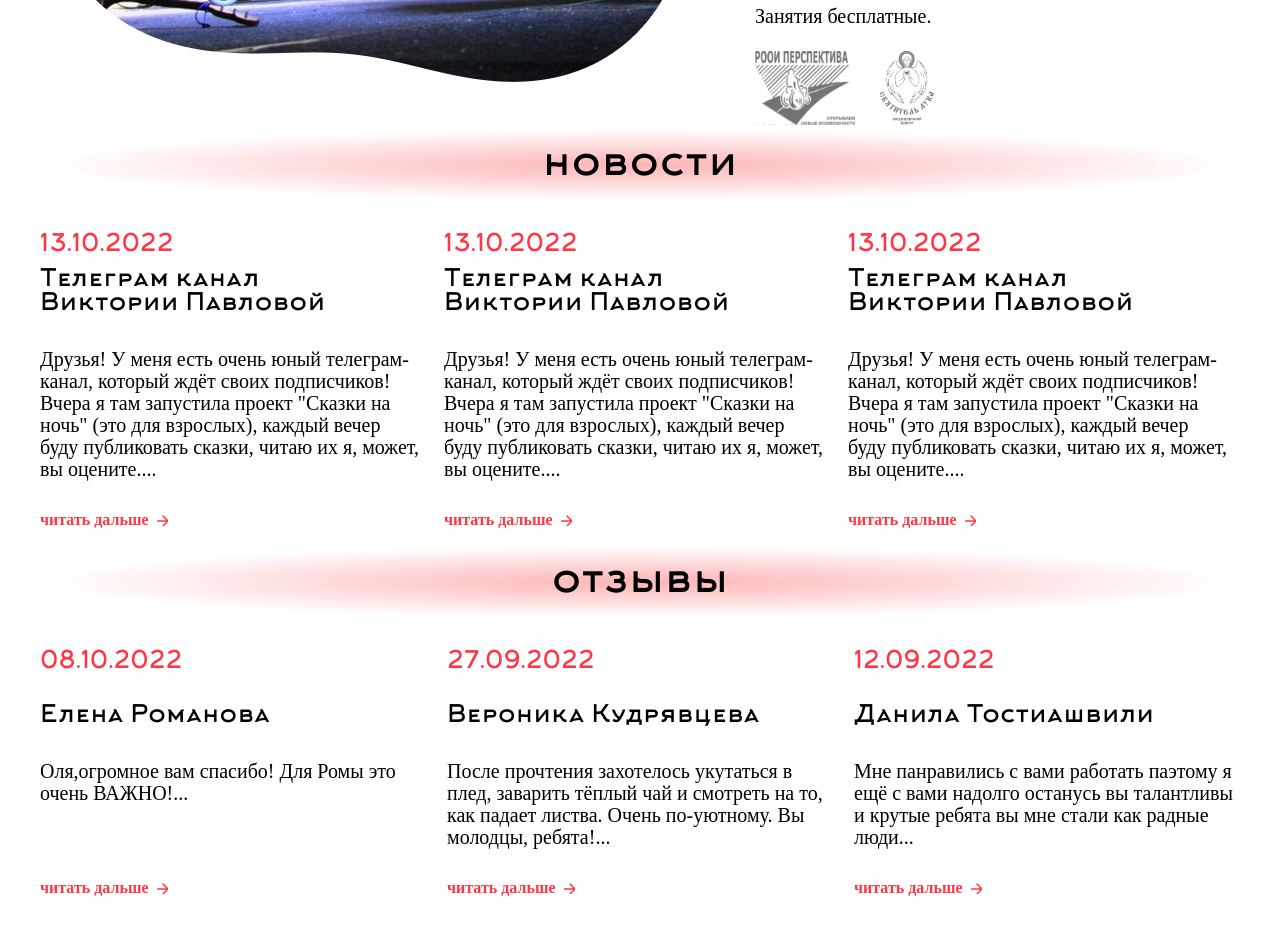
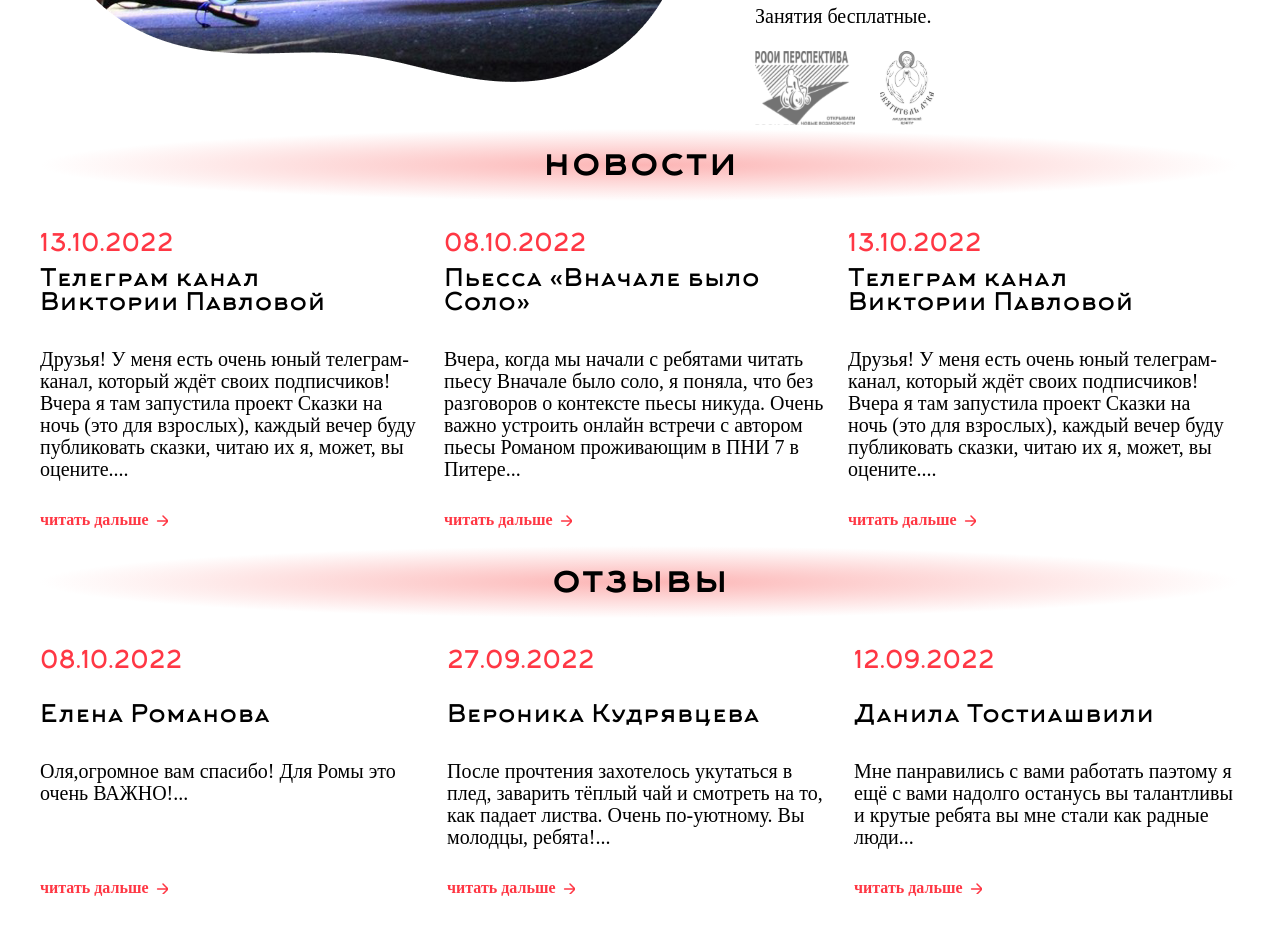
Before and after one commit to MikeChe419/Special-type, a React (Create React App) app: page / in a window 1280 px wide. Shown: the part 800-1726 px from the top of the page. Built offline with nearby package versions, Linux system fonts and the light colour scheme; a web font is replaced by a local one.

Commit message:
news component maping

```diff
--- a/src/App.jsx
+++ b/src/App.jsx
@@ -13,9 +13,9 @@ function App() {
       <Header />
       <div className="main">
         <Routes>
-          <Route element={<Main />} path="/" />
-          <Route element={<Schedule />} path="/schedule" />
-          <Route element={<AllNews />} path="/news" />
+          <Route element={<Main />} exact path="/" />
+          <Route element={<Schedule />} exact path="/schedule" />
+          <Route element={<AllNews />} exact path="/news" />
         </Routes>
       </div>
       <NavigationBlock />
--- a/src/components/News/News.jsx
+++ /dev/null
@@ -1,54 +0,0 @@
-import './News.sass'
-
-
-const News = () => {
-
-  return (
-    <section className="news">
-      <h2 className='news__title'>новости</h2>
-
-      <div className="news__content">
-
-        <div className="news-card">
-          <p className='news-card__create-date'>13.10.2022</p>
-          <h3 className='news-card__title'>Телеграм канал
-            Виктории Павловой</h3>
-          <p className='news-card__text'>Друзья! У меня есть очень юный телеграм-канал, который ждёт своих подписчиков!
-            <br />
-            Вчера я там запустила проект "Сказки на ночь" (это для взрослых), каждый вечер буду публиковать сказки,
-            читаю их я, может, вы оцените....</p>
-          <button className='news-card__button'>читать дальше </button>
-          <img className='news-card__img' alt=''></img>
-        </div>
-
-        <div className="news-card">
-          <p className='news-card__create-date'>13.10.2022</p>
-          <h3 className='news-card__title'>Телеграм канал
-            Виктории Павловой</h3>
-          <p className='news-card__text'>Друзья! У меня есть очень юный телеграм-канал, который ждёт своих подписчиков!
-            <br />
-            Вчера я там запустила проект "Сказки на ночь" (это для взрослых), каждый вечер буду публиковать сказки,
-            читаю их я, может, вы оцените....</p>
-          <button className='news-card__button'>читать дальше </button>
-          <img className='news-card__img' alt=''></img>
-        </div>
-
-        <div className="news-card">
-          <p className='news-card__create-date'>13.10.2022</p>
-          <h3 className='news-card__title'>Телеграм канал
-            Виктории Павловой</h3>
-          <p className='news-card__text'>Друзья! У меня есть очень юный телеграм-канал, который ждёт своих подписчиков!
-            <br />
-            Вчера я там запустила проект "Сказки на ночь" (это для взрослых), каждый вечер буду публиковать сказки,
-            читаю их я, может, вы оцените....</p>
-          <button className='news-card__button'>читать дальше </button>
-          <img className='news-card__img' alt=''></img>
-        </div>
-
-      </div>
-
-    </section>
-  )
-}
-
-export default News
--- /dev/null
+++ b/src/components/NewsCard/NewsCard.jsx
@@ -0,0 +1,39 @@
+import './NewsCard.sass'
+import dataNews from '../../TEMP_NEWS'
+import { useState, useEffect } from 'react'
+import { useNavigate } from 'react-router-dom';
+const News = () => {
+  const history = useNavigate();
+  const [newsCount, setNewsCount] = useState(3)
+  const [newsList, setNewsList] = useState([]);
+
+  useEffect(() => {
+    if (history === '/') {
+      setNewsCount(3)
+    }
+    else if (history === '/news') {
+      setNewsCount(6)
+    }
+
+  }, [history])
+
+  useEffect(() => {
+    setNewsList(dataNews.slice(0, newsCount));
+  }, [setNewsList, newsCount])
+
+  return (
+    <>
+      {newsList.map(news => (<div className="news-card" key={news.id}>
+        <p className='news-card__create-date'>{news.createDate}</p>
+        <h3 className='news-card__title'>{news.name}</h3>
+        <p className='news-card__text'>{news.text}</p>
+        <button className='news-card__button'>читать дальше </button>
+        <img className='news-card__img' alt=''></img>
+      </div>))}
+    </>
+
+
+  )
+}
+
+export default News
--- a/src/pages/AllNews/AllNews.jsx
+++ b/src/pages/AllNews/AllNews.jsx
@@ -1,24 +1,13 @@
 import './AllNews.sass'
-import  dataNews  from '../../TEMP_NEWS'
-
+import NewsCard from '../../components/NewsCard/NewsCard';
 
 const AllNews = () => {
-
-
 
   return (
     <section className='AllNews'>
     <h2 className='AllNews__title'>НОВОСТИ</h2>
     <div className="AllNews__content">
-
-      {dataNews.map(news => (<div className="AllNews-card" key={news.id}>
-        <p className='news-card__create-date'>{news.createDate}</p>
-        <h3 className='news-card__title'>{news.name}</h3>
-        <p className='news-card__text'>{news.text}</p>
-        <button className='news-card__button'>читать дальше </button>
-        <img className='news-card__img' alt=''></img>
-      </div>))}
-
+    <NewsCard />
     </div>
     </section>
   )
--- a/src/pages/Main/Main.jsx
+++ b/src/pages/Main/Main.jsx
@@ -1,6 +1,6 @@
 import './Main.sass';
 import About from '../../components/About/About';
-import News from '../../components/News/News';
+import NewsCard from '../../components/NewsCard/NewsCard';
 import Reviews from '../../components/Reviews/Reviews';
 
 
@@ -8,7 +8,12 @@ const Main = () => {
   return (
     <div className="main">
       <About />
-      <News />
+      <section className="news">
+        <h2 className='news__title'>новости</h2>
+        <div className="news__content">
+          <NewsCard />
+        </div>
+      </section>
       <Reviews />
     </div>
   )
```
Also changed, not shown: src/components/NewsCard/NewsCard.sass (renamed from src/components/News/News.sass).
